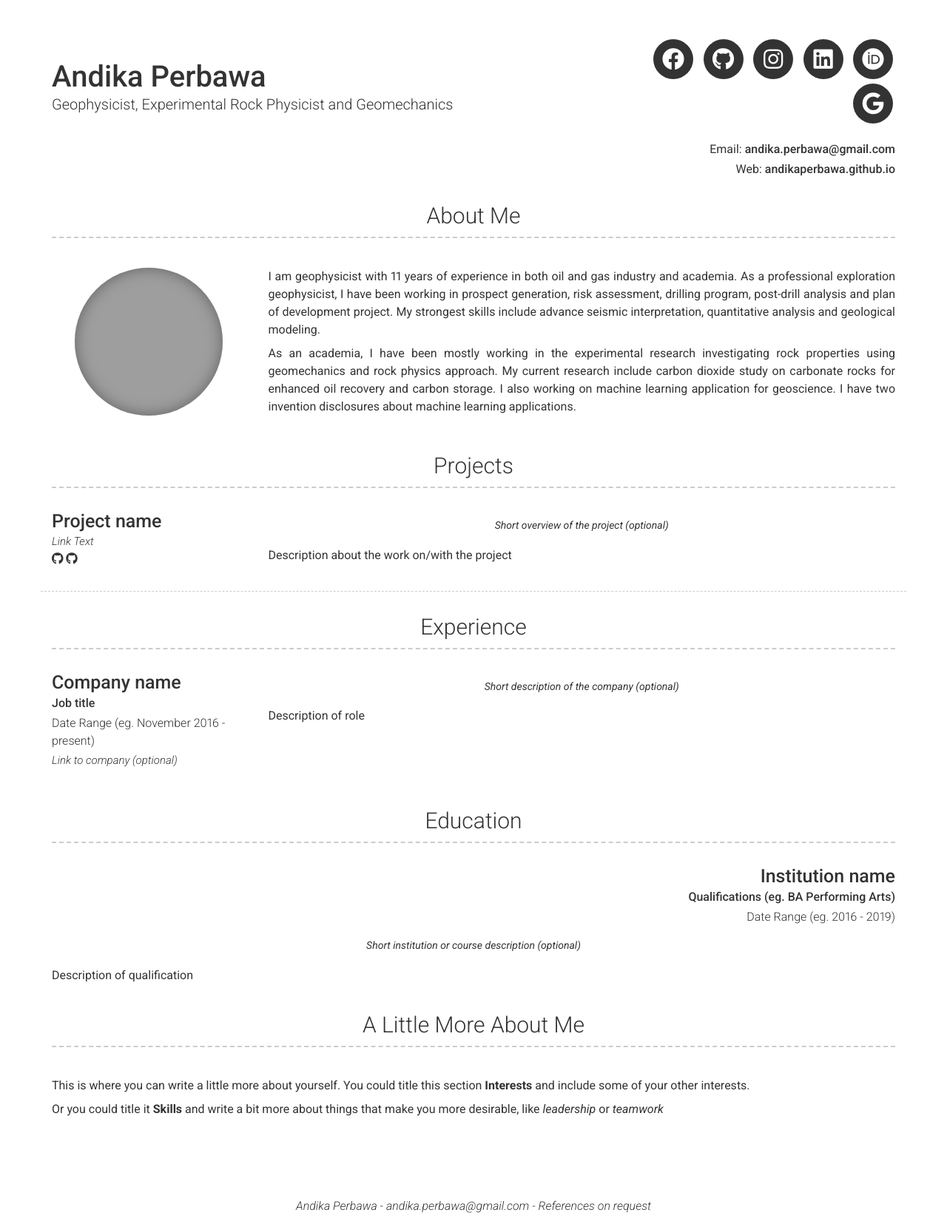
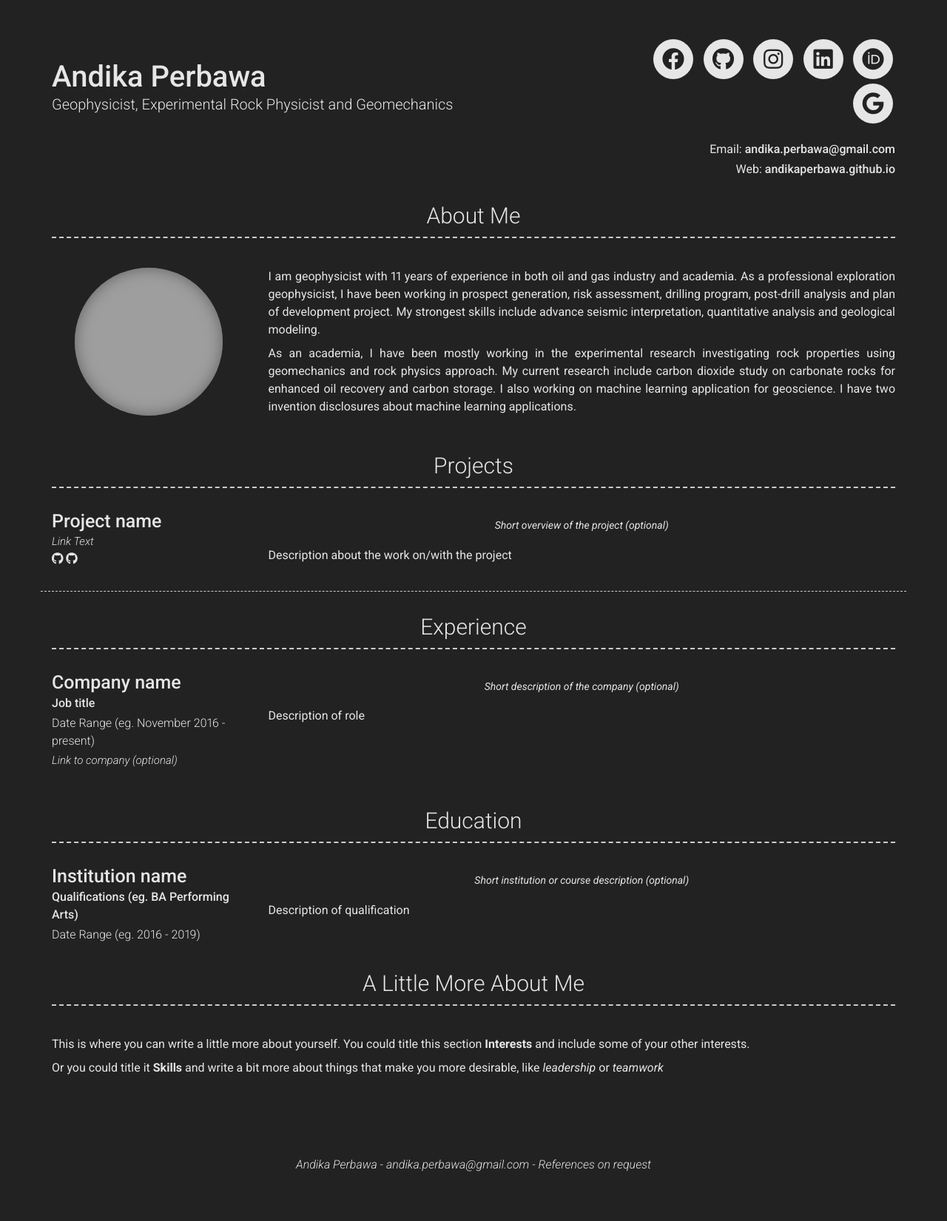
Before and after one commit to andikaperbawa/andikaperbawa2.github.io, a Jekyll site: the page built from index.md, in a window 1280 px wide. Shown: the whole page at 74% size. Built offline with Jekyll 4.4.1, drawn with Linux system fonts in a browser that asks for light colours; nearby versions of some CDN libraries; after the commit the page ends 1595 px from its top, so only the background shows below that; grey boxes are pictures that could not be loaded.

Commit message:
Update _config.yml

```diff
--- a/_config.yml
+++ b/_config.yml
@@ -16,7 +16,7 @@ website: andikaperbawa.github.io
 # website_title: Web (Website title override)
 
 # Dark Mode (true/false/never)
-darkmode: false
+darkmode: true
 
 # Social links
 twitter_username:
@@ -92,7 +92,7 @@ content:
   - title: Education
     layout: list
     content:
-      - layout: top-right
+      - layout: top-left
         title: Institution name
         sub_title: Qualifications (eg. BA Performing Arts)
         caption: Date Range (eg. 2016 - 2019)
```
